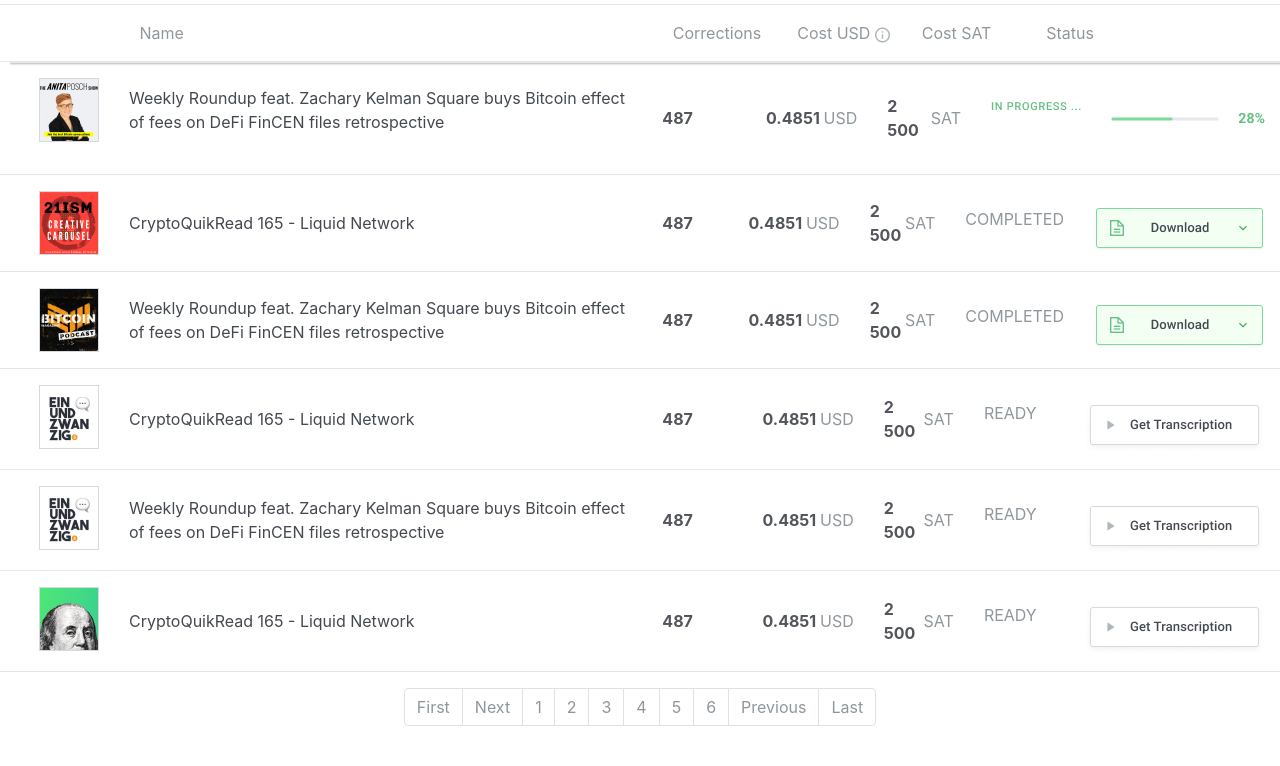
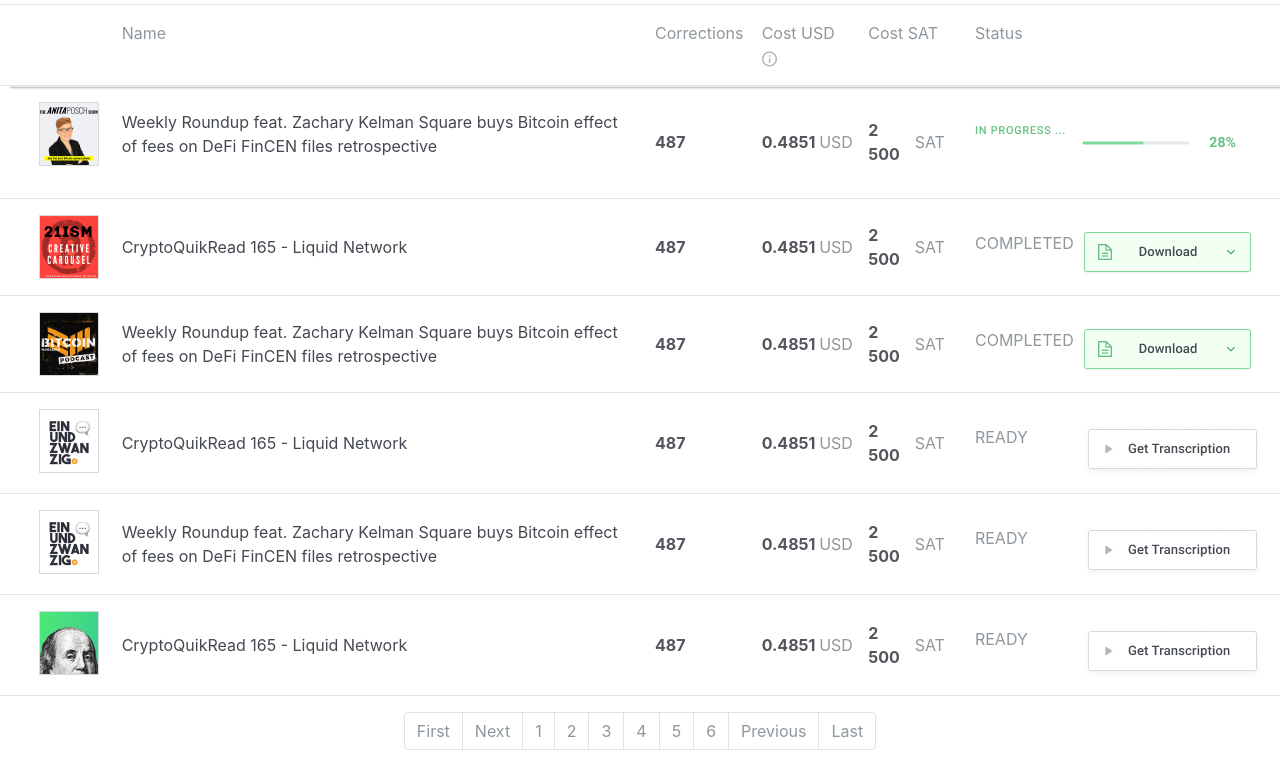
Before and after one commit to lautarosoliani/repo-audio-projects-JSonly, a plain HTML site: page Public/index.html in a window 1280 px wide. Shown: the part 165-931 px from the top of the page. Before the commit the page ends 907 px from the top, so only its background shows below. Drawn offline with nearby package versions, Linux system fonts and the light colour scheme.

Commit message:
Columns refactor

```diff
--- a/Public/index.html
+++ b/Public/index.html
@@ -85,25 +85,25 @@
         <div>
             <div class="container-fluid mt-3">
                 <div class="row">
-                    <div class="col-sm text-gray">
+                    <div class="col-1 text-gray">
                     </div>
                     <div class="col-5 text-gray">
                         Name
                     </div>
-                    <div class="col-sm text-gray">
+                    <div class="col-1 text-gray">
                         Corrections
                     </div>
-                    <div class="col-sm text-gray">
+                    <div class="col-1 text-gray">
                         Cost USD
                         <img src="./Mark.png" alt="Information">
                     </div>
-                    <div class="col-sm text-gray">
+                    <div class="col-1 text-gray">
                         Cost SAT
                     </div>
-                    <div class="col-sm text-gray">
+                    <div class="col-1 text-gray">
                         Status
                     </div>
-                    <div class="col-sm text-gray">
+                    <div class="col-2 text-gray">
                     </div>
                 </div>
             </div>
@@ -113,28 +113,28 @@
             <div>
                 <div class="container-fluid mt-3">
                     <div class="row">
-                        <div class="col-sm text-gray">
+                        <div class="col-1 text-gray">
                             <img src="./album1.png" alt="Album image" class="ml-4">
                         </div>
                         <p class="col-5 text-gray d-flex align-items-center p-gray">
                             Weekly Roundup feat. Zachary Kelman Square buys Bitcoin effect of fees on DeFi FinCEN files
                             retrospective
                         </p>
-                        <div class="col-sm text-gray d-flex align-items-center font-weight-bold">
+                        <div class="col-1 text-gray d-flex align-items-center font-weight-bold">
                             487
                         </div>
-                        <div class="col-sm d-inline-flex align-items-center">
+                        <div class="col-1 d-inline-flex align-items-center">
                             <div class="font-weight-bold text-gray">0.4851&nbsp</div>
                             <div class="text-gray">USD</div>
                         </div>
-                        <div class="col-sm d-inline-flex align-items-center">
+                        <div class="col-1 d-inline-flex align-items-center">
                             <div class="font-weight-bold text-gray">2 500&nbsp</div>
                             <div class="text-gray">SAT</div>
                         </div>
-                        <div class="col-sm text-gray">
+                        <div class="col-1 text-gray">
                             <img src="./inProgress.png" alt="Status in progress" class="mt-4">
                         </div>
-                        <div class="col-sm text-gray">
+                        <div class="col-2 text-gray">
                             <img src="./Progress28.png" alt="Download Button">
                         </div>
                     </div>
@@ -144,27 +144,27 @@
             <div>
                 <div class="container-fluid mt-3">
                     <div class="row">
-                        <div class="col-sm text-gray">
+                        <div class="col-1 text-gray">
                             <img src="./album2.png" alt="Album image" class="ml-4">
                         </div>
                         <div class="col-5 text-gray d-flex align-items-center p-gray">
                             CryptoQuikRead 165 - Liquid Network
                         </div>
-                        <div class="col-sm text-gray d-flex align-items-center font-weight-bold">
+                        <div class="col-1 text-gray d-flex align-items-center font-weight-bold">
                             487
                         </div>
-                        <div class="col-sm d-inline-flex align-items-center">
+                        <div class="col-1 d-inline-flex align-items-center">
                             <div class="font-weight-bold text-gray">0.4851&nbsp</div>
                             <div class="text-gray">USD</div>
                         </div>
-                        <div class="col-sm d-inline-flex align-items-center">
+                        <div class="col-1 d-inline-flex align-items-center">
                             <div class="font-weight-bold text-gray">2 500&nbsp</div>
                             <div class="text-gray">SAT</div>
                         </div>
-                        <div class="col-sm text-gray mt-3">
+                        <div class="col-1 text-gray mt-3">
                             COMPLETED
                         </div>
-                        <div class="col-sm text-gray">
+                        <div class="col-2 text-gray">
                             <img src="./DownloadButton.png" alt="Download Button" class="mt-3">
                         </div>
                     </div>
@@ -174,28 +174,28 @@
             <div>
                 <div class="container-fluid mt-3">
                     <div class="row">
-                        <div class="col-sm text-gray">
+                        <div class="col-1 text-gray">
                             <img src="./album3.png" alt="Album image" class="ml-4">
                         </div>
                         <div class="col-5 text-gray d-flex align-items-center p-gray">
                             Weekly Roundup feat. Zachary Kelman Square buys Bitcoin effect of fees on DeFi FinCEN files
                             retrospective
                         </div>
-                        <div class="col-sm text-gray d-flex align-items-center font-weight-bold">
+                        <div class="col-1 text-gray d-flex align-items-center font-weight-bold">
                             487
                         </div>
-                        <div class="col-sm d-inline-flex align-items-center">
+                        <div class="col-1 d-inline-flex align-items-center">
                             <div class="font-weight-bold text-gray">0.4851&nbsp</div>
                             <div class="text-gray">USD</div>
                         </div>
-                        <div class="col-sm d-inline-flex align-items-center">
+                        <div class="col-1 d-inline-flex align-items-center">
                             <div class="font-weight-bold text-gray">2 500&nbsp</div>
                             <div class="text-gray">SAT</div>
                         </div>
-                        <div class="col-sm text-gray mt-3">
+                        <div class="col-1 text-gray mt-3">
                             COMPLETED
                         </div>
-                        <div class="col-sm text-gray">
+                        <div class="col-2 text-gray">
                             <img src="./DownloadButton.png" alt="Download Button" class="mt-3">
                         </div>
                     </div>
@@ -205,27 +205,27 @@
             <div>
                 <div class="container-fluid mt-3">
                     <div class="row">
-                        <div class="col-sm text-gray">
+                        <div class="col-1 text-gray">
                             <img src="./album4.png" alt="Album image" class="ml-4">
                         </div>
                         <div class="col-5 text-gray d-flex align-items-center p-gray">
                             CryptoQuikRead 165 - Liquid Network
                         </div>
-                        <div class="col-sm text-gray d-flex align-items-center font-weight-bold">
+                        <div class="col-1 text-gray d-flex align-items-center font-weight-bold">
                             487
                         </div>
-                        <div class="col-sm d-inline-flex align-items-center">
+                        <div class="col-1 d-inline-flex align-items-center">
                             <div class="font-weight-bold text-gray">0.4851&nbsp</div>
                             <div class="text-gray">USD</div>
                         </div>
-                        <div class="col-sm d-inline-flex align-items-center">
+                        <div class="col-1 d-inline-flex align-items-center">
                             <div class="font-weight-bold text-gray">2 500&nbsp</div>
                             <div class="text-gray">SAT</div>
                         </div>
-                        <div class="col-sm text-gray mt-3">
+                        <div class="col-1 text-gray mt-3">
                             READY
                         </div>
-                        <div class="col-sm text-gray">
+                        <div class="col-2 text-gray">
                             <img src="./GetTranscription.png" alt="Download Button" class="mt-3">
                         </div>
                     </div>
@@ -235,28 +235,28 @@
             <div>
                 <div class="container-fluid mt-3">
                     <div class="row">
-                        <div class="col-sm text-gray">
+                        <div class="col-1 text-gray">
                             <img src="./album4.png" alt="Album image" class="ml-4">
                         </div>
                         <div class="col-5 text-gray d-flex align-items-center p-gray">
                             Weekly Roundup feat. Zachary Kelman Square buys Bitcoin effect of fees on DeFi FinCEN files
                             retrospective
                         </div>
-                        <div class="col-sm text-gray d-flex align-items-center font-weight-bold">
+                        <div class="col-1 text-gray d-flex align-items-center font-weight-bold">
                             487
                         </div>
-                        <div class="col-sm d-inline-flex align-items-center">
+                        <div class="col-1 d-inline-flex align-items-center">
                             <div class="font-weight-bold text-gray">0.4851&nbsp</div>
                             <div class="text-gray">USD</div>
                         </div>
-                        <div class="col-sm d-inline-flex align-items-center">
+                        <div class="col-1 d-inline-flex align-items-center">
                             <div class="font-weight-bold text-gray">2 500&nbsp</div>
                             <div class="text-gray">SAT</div>
                         </div>
-                        <div class="col-sm text-gray mt-3">
+                        <div class="col-1 text-gray mt-3">
                             READY
                         </div>
-                        <div class="col-sm text-gray">
+                        <div class="col-2 text-gray">
                             <img src="./GetTranscription.png" alt="Download Button" class="mt-3">
                         </div>
                     </div>
@@ -266,27 +266,27 @@
             <div>
                 <div class="container-fluid mt-3">
                     <div class="row">
-                        <div class="col-sm text-gray">
+                        <div class="col-1 text-gray">
                             <img src="./album5.png" alt="Album image" class="ml-4">
                         </div>
                         <div class="col-5 text-gray d-flex align-items-center p-gray">
                             CryptoQuikRead 165 - Liquid Network
                         </div>
-                        <div class="col-sm text-gray d-flex align-items-center font-weight-bold">
+                        <div class="col-1 text-gray d-flex align-items-center font-weight-bold">
                             487
                         </div>
-                        <div class="col-sm d-inline-flex align-items-center">
+                        <div class="col-1 d-inline-flex align-items-center">
                             <div class="font-weight-bold text-gray">0.4851&nbsp</div>
                             <div class="text-gray">USD</div>
                         </div>
-                        <div class="col-sm d-inline-flex align-items-center">
+                        <div class="col-1 d-inline-flex align-items-center">
                             <div class="font-weight-bold text-gray">2 500&nbsp</div>
                             <div class="text-gray">SAT</div>
                         </div>
-                        <div class="col-sm text-gray mt-3">
+                        <div class="col-1 text-gray mt-3">
                             READY
                         </div>
-                        <div class="col-sm text-gray">
+                        <div class="col-2 text-gray">
                             <img src="./GetTranscription.png" alt="Download Button" class="mt-3">
                         </div>
                     </div>
```
